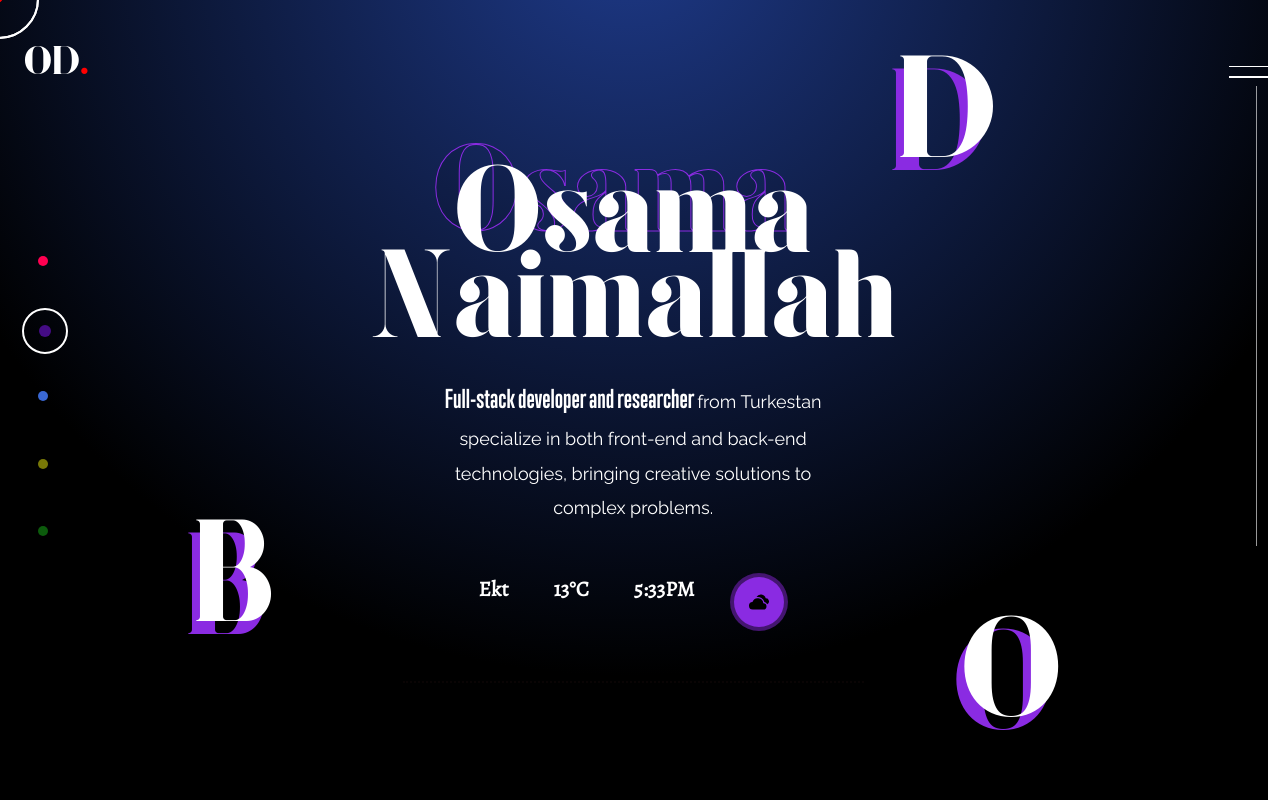
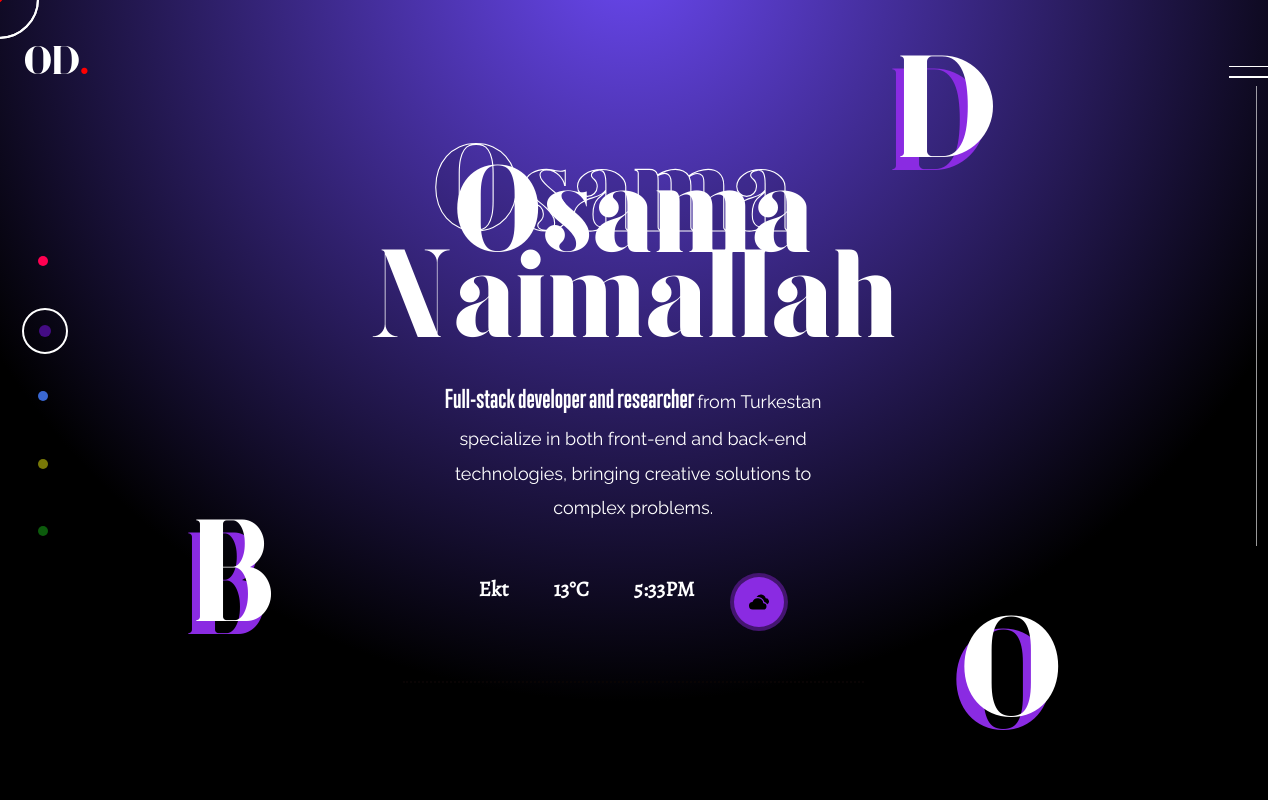
Before and after one commit to Vovarama1992/morocco, a Next.js app: page / in a window 1280 px wide. Shown: the top 800 px of the page. Built offline with nearby package versions, Linux system fonts and the light colour scheme; a web font is replaced by a local one.

Commit message:
gradient

```diff
--- a/app/page.js
+++ b/app/page.js
@@ -115,7 +115,7 @@ export default function Home() {
         gradient = `radial-gradient(circle at top center, lime 0%, #00FF00 2%, #008000 5%, black ${toBlack}%)`;
         break;
       case 'blueviolet':
-        gradient = `radial-gradient(circle  at 50% -2%, #1E3A8A, black ${toBlack}%, black 60%)`;
+        gradient = `radial-gradient(circle  at 50% -1%, #6947EF, black ${toBlack}%, black 60%)`;
         break;
         case 'lightblue':
         gradient = `radial-gradient(circle at top center, #ADD8E6 0%, #87CEEB 2%, #00BFFF 5%, black ${toBlack}%)`;
@@ -147,8 +147,8 @@ export default function Home() {
     top: '-17%',
     color: 'rgba(0, 0, 0, 0.1)',
 
-    webkitTextStroke: `1px ${colr}`,
-    textStroke: `1px ${colr}`,
+    webkitTextStroke: `1.1px white`,
+    textStroke: `1.1px white`,
 marginBottom: '0px',
     fontFamily: 'Goku',
     fontWeight: 100,
```
